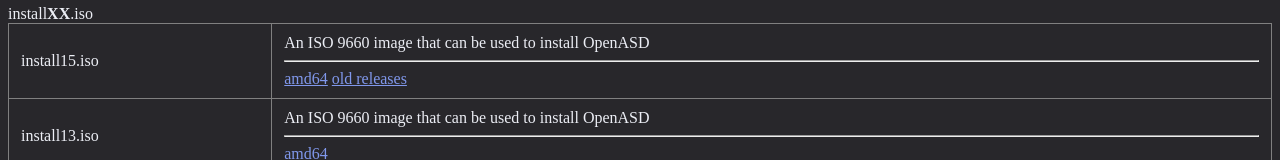
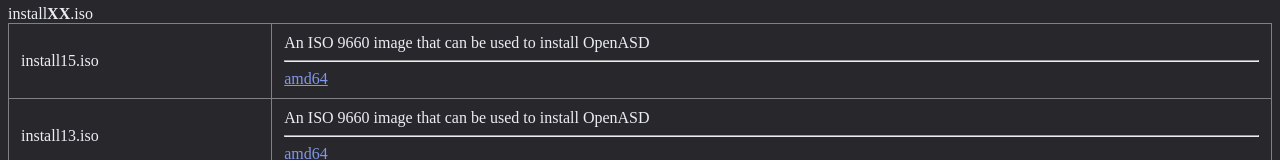
Before and after one commit to OpnASD/opnasd.github.io, a plain HTML site: page install.iso.html in a window 1280 px wide. Shown: the part 150-310 px from the top of the page. Drawn offline with Linux system fonts and the light colour scheme.

Commit message:
fix button

```diff
--- a/install.iso.html
+++ b/install.iso.html
@@ -30,7 +30,6 @@
                     <td>An ISO 9660 image that can be used to install OpenASD
                         <hr>
                         <a href="content/static/install15.iso">amd64</a>
-                        <a href="install.iso.html">old releases</a>
                     </td>
                 </tr>
                 <tr>
```
